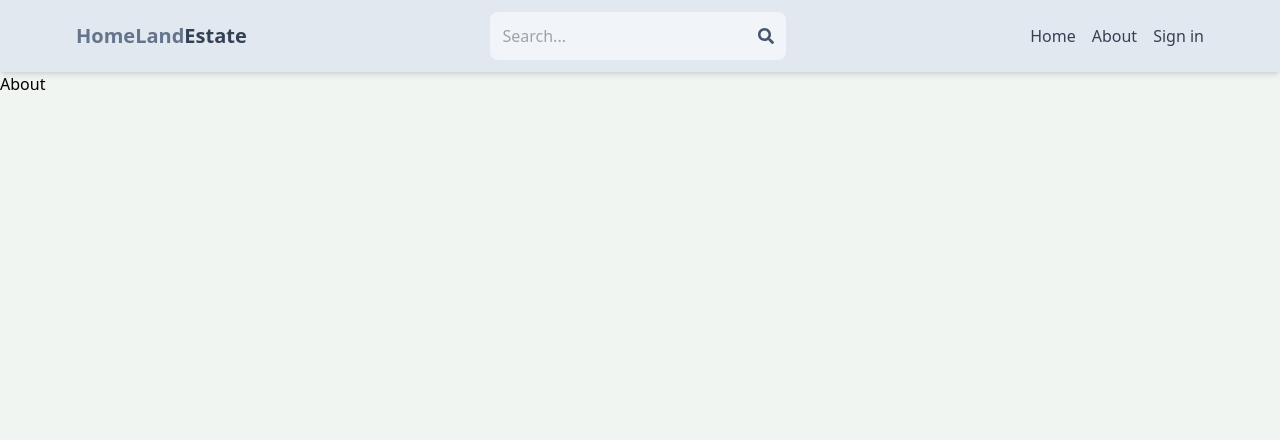
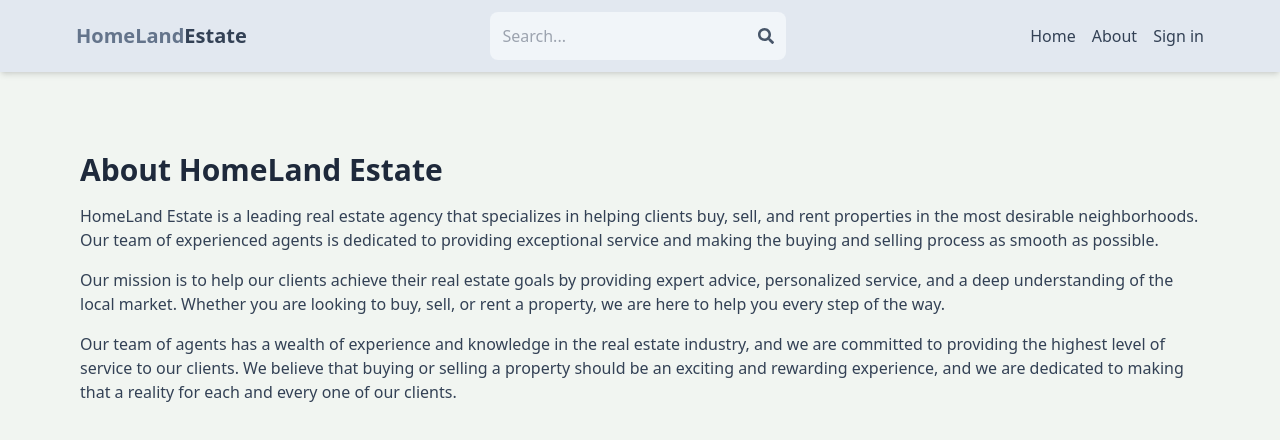
Before and after one commit to chukwudumebiughonu/HomeLand, a React (Vite) app in the folder client/: page /about in a window 1280 px wide. Shown: the top 440 px of the page. Built offline with nearby package versions, Linux system fonts and the light colour scheme; no server answers.

Commit message:
complete about page

```diff
--- a/client/src/pages/About.jsx
+++ b/client/src/pages/About.jsx
@@ -1,5 +1,14 @@
+import React from 'react'
+
 export default function About() {
   return (
-    <div>About</div>
+    <div className='py-20 px-4 max-w-6xl mx-auto'>
+      <h1 className='text-3xl font-bold mb-4 text-slate-800'>About HomeLand Estate</h1>
+      <p className='mb-4 text-slate-700'>HomeLand Estate is a leading real estate agency that specializes in helping clients buy, sell, and rent properties in the most desirable neighborhoods. Our team of experienced agents is dedicated to providing exceptional service and making the buying and selling process as smooth as possible.</p>
+      <p className='mb-4 text-slate-700'>
+      Our mission is to help our clients achieve their real estate goals by providing expert advice, personalized service, and a deep understanding of the local market. Whether you are looking to buy, sell, or rent a property, we are here to help you every step of the way.
+      </p>
+      <p className='mb-4 text-slate-700'>Our team of agents has a wealth of experience and knowledge in the real estate industry, and we are committed to providing the highest level of service to our clients. We believe that buying or selling a property should be an exciting and rewarding experience, and we are dedicated to making that a reality for each and every one of our clients.</p>
+    </div>
   )
 }
```
Also changed, not shown: 1 other file (tests, documents, lock files or other folders).
